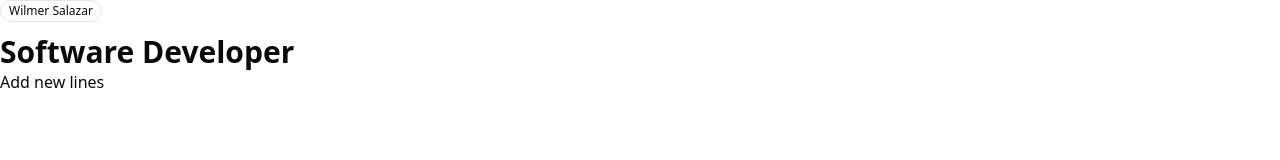
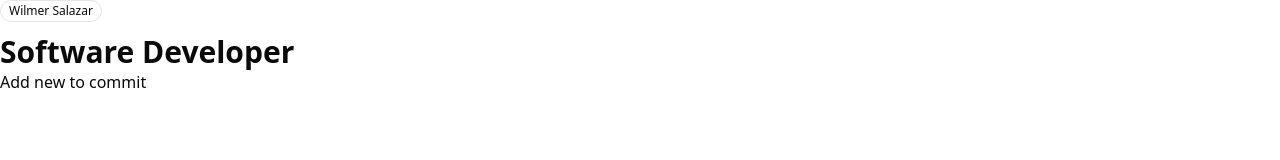
Before and after one commit to wkatir/proyectowilmer, a React (Vite) app: page / in a window 1280 px wide. Shown: the part 172-332 px from the top of the page. Built offline with nearby package versions, Linux system fonts and the light colour scheme.

Commit message:
feat: we have delete a comment of the file Content.tsx

```diff
--- a/src/components/Content.tsx
+++ b/src/components/Content.tsx
@@ -59,7 +59,7 @@ const Content1 = ({ className }: Content1Props) => {
               <h1 className="mt-3 text-3xl font-extrabold">
                 Software Developer
               </h1>
-              <p>Add new lines</p>
+              <p>Add new to commit</p>
            </div>
           </div>
         </div>
```
